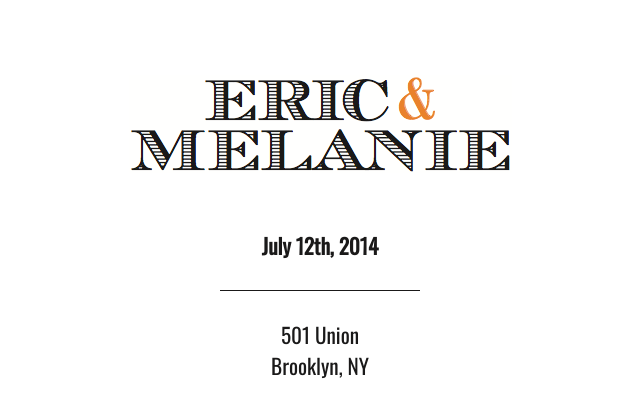
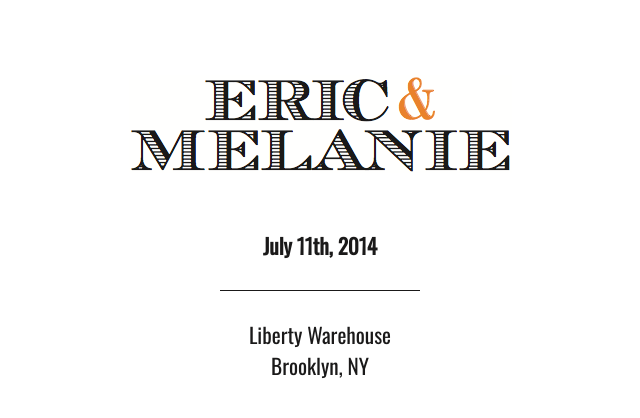
Before and after one commit to erwaller/melanieanderic.us, a Python web app: template templates/index.html in a window 1280 px wide. Shown: the top 418 px of the page, without its empty margins (320-960 px from the left). Run offline with Jinja, Linux system fonts and the light colour scheme; the template is opened without the code that fills it, so the values that code supplies are empty.

Commit message:
Update date and location

```diff
--- a/templates/index.html
+++ b/templates/index.html
@@ -50,9 +50,9 @@
     <img src="{{ url_for('static', filename='melanie-and-eric.png') }}">
   </header>
   <section>
-    <div class="date">July 12<sup>th</sup>, 2014</div>
+    <div class="date">July 11<sup>th</sup>, 2014</div>
     <hr>
-    <div class="venue">501 Union</div>
+    <div class="venue">Liberty Warehouse</div>
     <div class="location">Brooklyn, NY</div>
   </section>
 {% endblock %}
```
